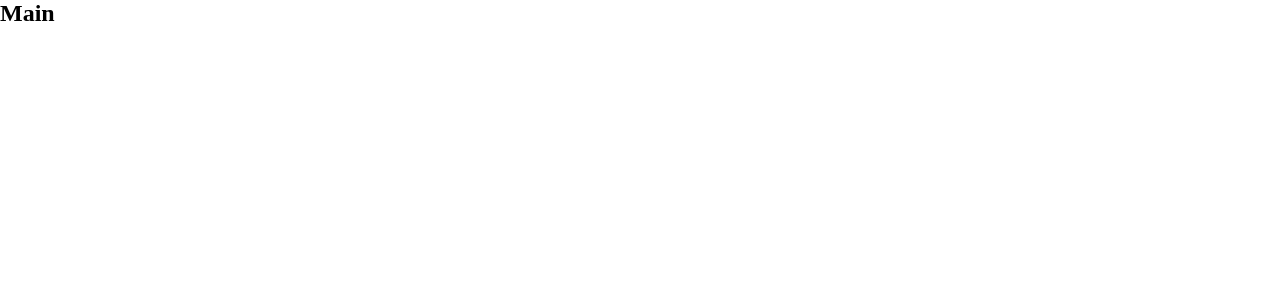
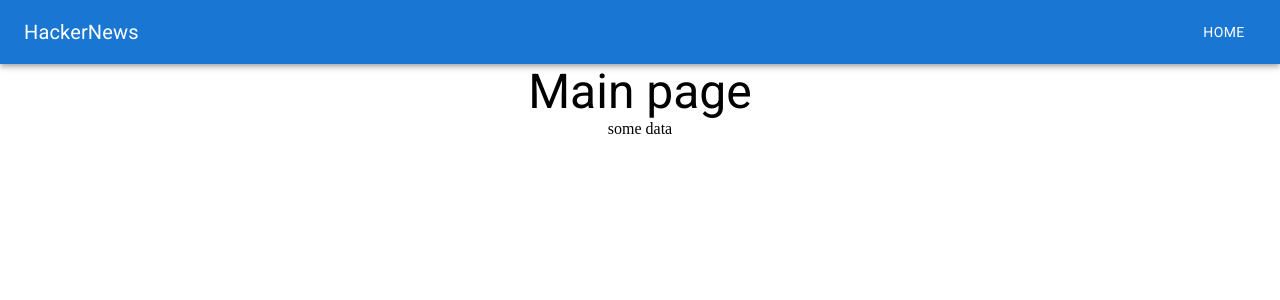
Before and after one commit to spacepocket1985/hackerNews, a React (Vite) app: page /news in a window 1280 px wide. Shown: the top 300 px of the page. Built offline with nearby package versions, Linux system fonts and the light colour scheme.

Commit message:
feat: add base layout for pages

```diff
--- a/src/App.tsx
+++ b/src/App.tsx
@@ -3,11 +3,12 @@ import { BrowserRouter as Router } from 'react-router-dom';
 import { AppRouter } from './routes/AppRouter';
 
 import '@fontsource/roboto/400.css';
-
+import { Header } from './components/layout/Header';
 
 const App: FC = () => {
   return (
     <Router>
+      <Header />
       <AppRouter />
     </Router>
   );
--- /dev/null
+++ b/src/components/layout/Header.tsx
@@ -0,0 +1,20 @@
+import { Link } from 'react-router-dom';
+import { AppBar, Box, Button, Toolbar, Typography } from '@mui/material';
+import { RoutePaths } from '../../routes/routePaths';
+
+export const Header: React.FC = () => {
+  return (
+    <Box sx={{ flexGrow: 1 }}>
+      <AppBar position="static">
+        <Toolbar>
+          <Typography variant="h6" component="div" sx={{ flexGrow: 1 }}>
+            HackerNews
+          </Typography>
+          <Button color="inherit" component={Link} to={RoutePaths.Main}>
+            Home
+          </Button>
+        </Toolbar>
+      </AppBar>
+    </Box>
+  );
+};
--- /dev/null
+++ b/src/components/pageWrapper/Container.tsx
@@ -0,0 +1,23 @@
+import { Container, Typography } from '@mui/material';
+
+export const PageWrapper: React.FC<{
+  title: string;
+  children: React.ReactNode;
+}> = ({ title, children }) => {
+  return (
+    <Container
+      maxWidth="md"
+      sx={{
+        display: 'flex',
+        flexDirection: 'column',
+        justifyContent: 'center',
+        alignItems: 'center',
+      }}
+    >
+      <Typography component={'h3'} variant="h3">
+        {title}
+      </Typography>
+      {children}
+    </Container>
+  );
+};
--- a/src/pages/Main.tsx
+++ b/src/pages/Main.tsx
@@ -1,3 +1,9 @@
+import { PageWrapper } from '../components/pageWrapper/Container';
+
 export const Main: React.FC = () => {
-  return <h2>Main</h2>;
+  return (
+    <PageWrapper title="Main page">
+      <div>some data</div>
+    </PageWrapper>
+  );
 };
--- a/src/pages/News.tsx
+++ b/src/pages/News.tsx
@@ -1,6 +1,11 @@
-import { useParams } from "react-router-dom";
+import { useParams } from 'react-router-dom';
+import { PageWrapper } from '../components/pageWrapper/Container';
 
 export const News: React.FC = () => {
-  const{ id } = useParams();
-  return <h2>{`News id is ${id}` }</h2>;
+  const { id } = useParams();
+  return (
+    <PageWrapper title={`News id is -> ${id}`}>
+      <div>some data</div>
+    </PageWrapper>
+  );
 };
```
Also changed, not shown: 1 other file (tests, documents, lock files or other folders).
